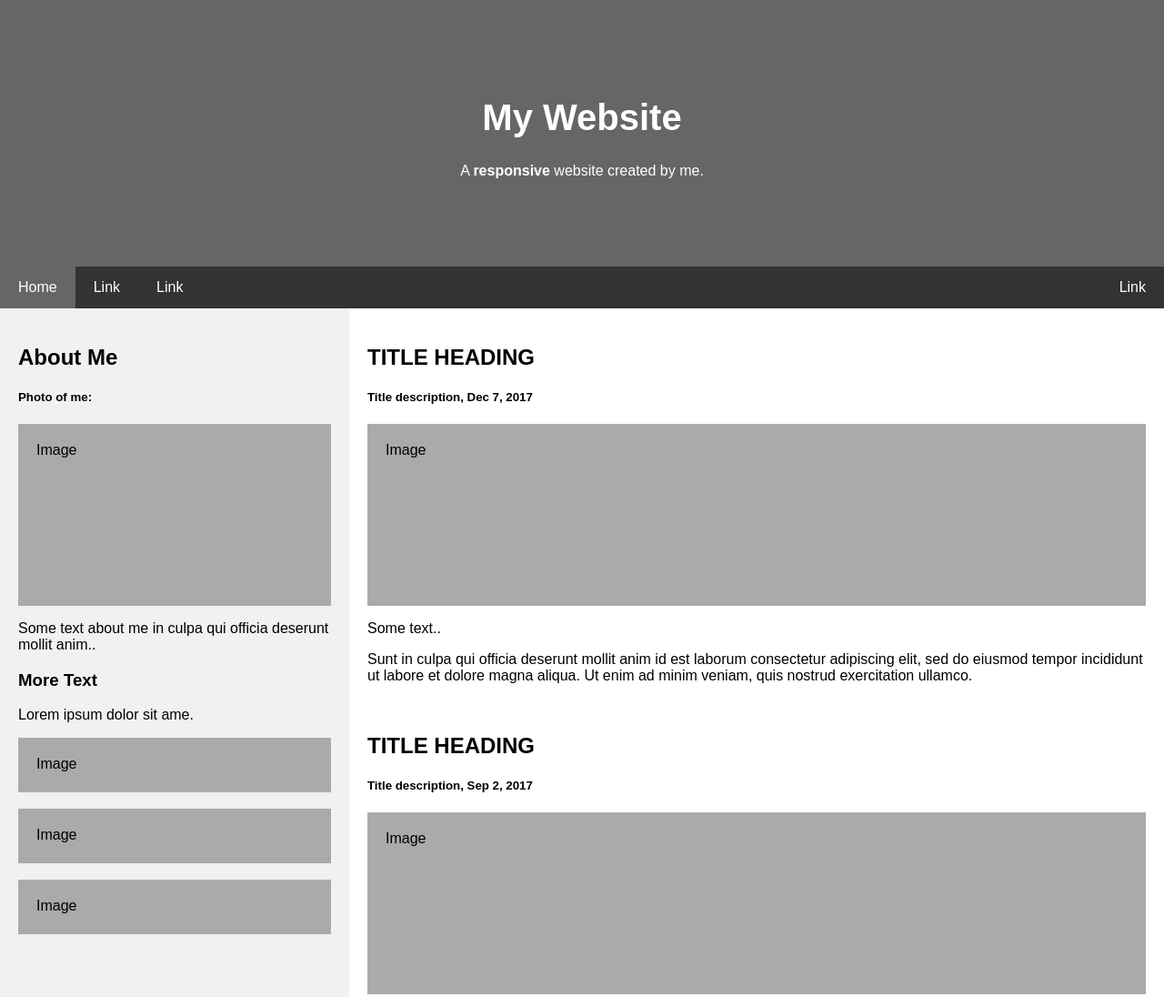
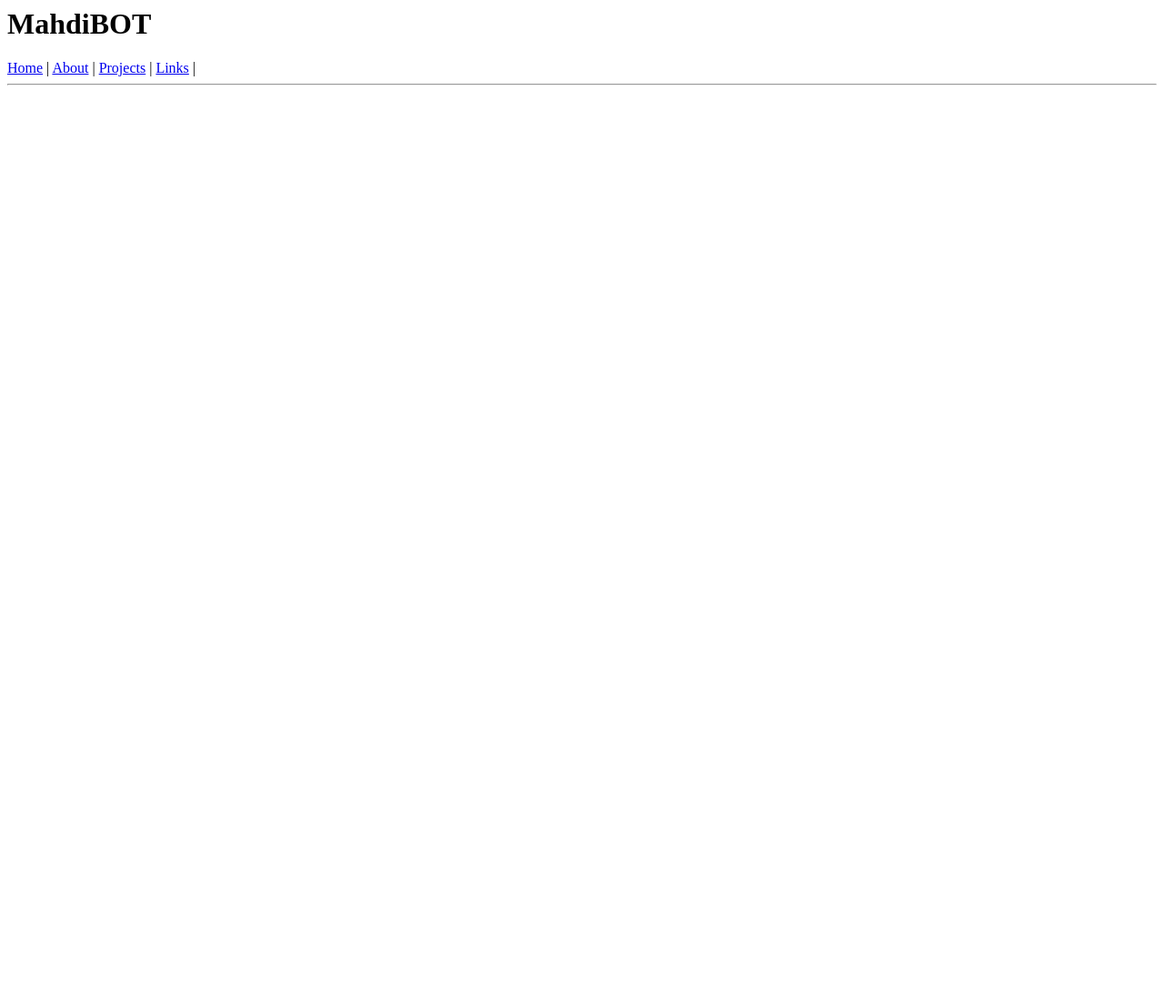
Before and after one commit to Mahdibot1394/Mahdibot1394.github.io, a plain HTML site: page index.html in a window 1280 px wide. Shown: the top 1096 px of the page at 91% size. After the commit the page ends 800 px from the top, so only its background shows below. Drawn offline with Linux system fonts and the light colour scheme.

Commit message:
rewrite index.html

```diff
--- a/index.html
+++ b/index.html
@@ -1,168 +1,19 @@
-<!DOCTYPE html>
-<html lang="en">
-<head>
-<title>Page Title</title>
-<meta charset="UTF-8">
-<meta name="viewport" content="width=device-width, initial-scale=1">
-<style>
-* {
-  box-sizing: border-box;
-}
-
-/* Style the body */
-body {
-  font-family: Arial, Helvetica, sans-serif;
-  margin: 0;
-}
-
-/* Header/logo Title */
-.header {
-  padding: 80px;
-  text-align: center;
-  background: #666;
-  color: white;
-}
-
-/* Increase the font size of the heading */
-.header h1 {
-  font-size: 40px;
-}
-
-/* Sticky navbar - toggles between relative and fixed, depending on the scroll position. It is positioned relative until a given offset position is met in the viewport - then it "sticks" in place (like position:fixed). The sticky value is not supported in IE or Edge 15 and earlier versions. However, for these versions the navbar will inherit default position */
-.navbar {
-  overflow: hidden;
-  background-color: #333;
-  position: sticky;
-  position: -webkit-sticky;
-  top: 0;
-}
-
-/* Style the navigation bar links */
-.navbar a {
-  float: left;
-  display: block;
-  color: white;
-  text-align: center;
-  padding: 14px 20px;
-  text-decoration: none;
-}
-
-
-/* Right-aligned link */
-.navbar a.right {
-  float: right;
-}
-
-/* Change color on hover */
-.navbar a:hover {
-  background-color: #ddd;
-  color: black;
-}
-
-/* Active/current link */
-.navbar a.active {
-  background-color: #666;
-  color: white;
-}
-
-/* Column container */
-.row {
-  display: -ms-flexbox; /* IE10 */
-  display: flex;
-  -ms-flex-wrap: wrap; /* IE10 */
-  flex-wrap: wrap;
-}
-
-/* Create two unequal columns that sits next to each other */
-/* Sidebar/left column */
-.side {
-  -ms-flex: 30%; /* IE10 */
-  flex: 30%;
-  background-color: #f1f1f1;
-  padding: 20px;
-}
-
-/* Main column */
-.main {
-  -ms-flex: 70%; /* IE10 */
-  flex: 70%;
-  background-color: white;
-  padding: 20px;
-}
-
-/* Fake image, just for this example */
-.fakeimg {
-  background-color: #aaa;
-  width: 100%;
-  padding: 20px;
-}
-
-/* Footer */
-.footer {
-  padding: 20px;
-  text-align: center;
-  background: #ddd;
-}
-
-/* Responsive layout - when the screen is less than 700px wide, make the two columns stack on top of each other instead of next to each other */
-@media screen and (max-width: 700px) {
-  .row {
-    flex-direction: column;
-  }
-}
-
-/* Responsive layout - when the screen is less than 400px wide, make the navigation links stack on top of each other instead of next to each other */
-@media screen and (max-width: 400px) {
-  .navbar a {
-    float: none;
-    width: 100%;
-  }
-}
-</style>
-</head>
+<html>
 	<body>
 
 		<div class="header">
-  <h1>My Website</h1>
-  <p>A <b>responsive</b> website created by me.</p>
+			<h1>MahdiBOT</h1>
+            <a href="/index.html">Home</a> |
+            <a href="/about.html">About</a> |
+            <a href="/projects.html">Projects</a> |
+            <a href="/links.html">Links</a> |
+            <hr>
           </div>
+        <div class="content">
 
-<div class="navbar">
-  <a href="#" class="active">Home</a>
-  <a href="#">Link</a>
-  <a href="#">Link</a>
-  <a href="#" class="right">Link</a>
           </div>
+        <div class="footer">
 
-<div class="row">
-  <div class="side">
-    <h2>About Me</h2>
-    <h5>Photo of me:</h5>
-    <div class="fakeimg" style="height:200px;">Image</div>
-    <p>Some text about me in culpa qui officia deserunt mollit anim..</p>
-    <h3>More Text</h3>
-    <p>Lorem ipsum dolor sit ame.</p>
-    <div class="fakeimg" style="height:60px;">Image</div><br>
-    <div class="fakeimg" style="height:60px;">Image</div><br>
-    <div class="fakeimg" style="height:60px;">Image</div>
-  </div>
-  <div class="main">
-    <h2>TITLE HEADING</h2>
-    <h5>Title description, Dec 7, 2017</h5>
-    <div class="fakeimg" style="height:200px;">Image</div>
-    <p>Some text..</p>
-    <p>Sunt in culpa qui officia deserunt mollit anim id est laborum consectetur adipiscing elit, sed do eiusmod tempor incididunt ut labore et dolore magna aliqua. Ut enim ad minim veniam, quis nostrud exercitation ullamco.</p>
-    <br>
-    <h2>TITLE HEADING</h2>
-    <h5>Title description, Sep 2, 2017</h5>
-    <div class="fakeimg" style="height:200px;">Image</div>
-    <p>Some text..</p>
-    <p>Sunt in culpa qui officia deserunt mollit anim id est laborum consectetur adipiscing elit, sed do eiusmod tempor incididunt ut labore et dolore magna aliqua. Ut enim ad minim veniam, quis nostrud exercitation ullamco.</p>
-  </div>
-</div>
-
-<div class="footer">
-  <h2>Footer</h2>
           </div>
 
     </body>
```
Lines whose indentation alone changed are shown as unchanged.
